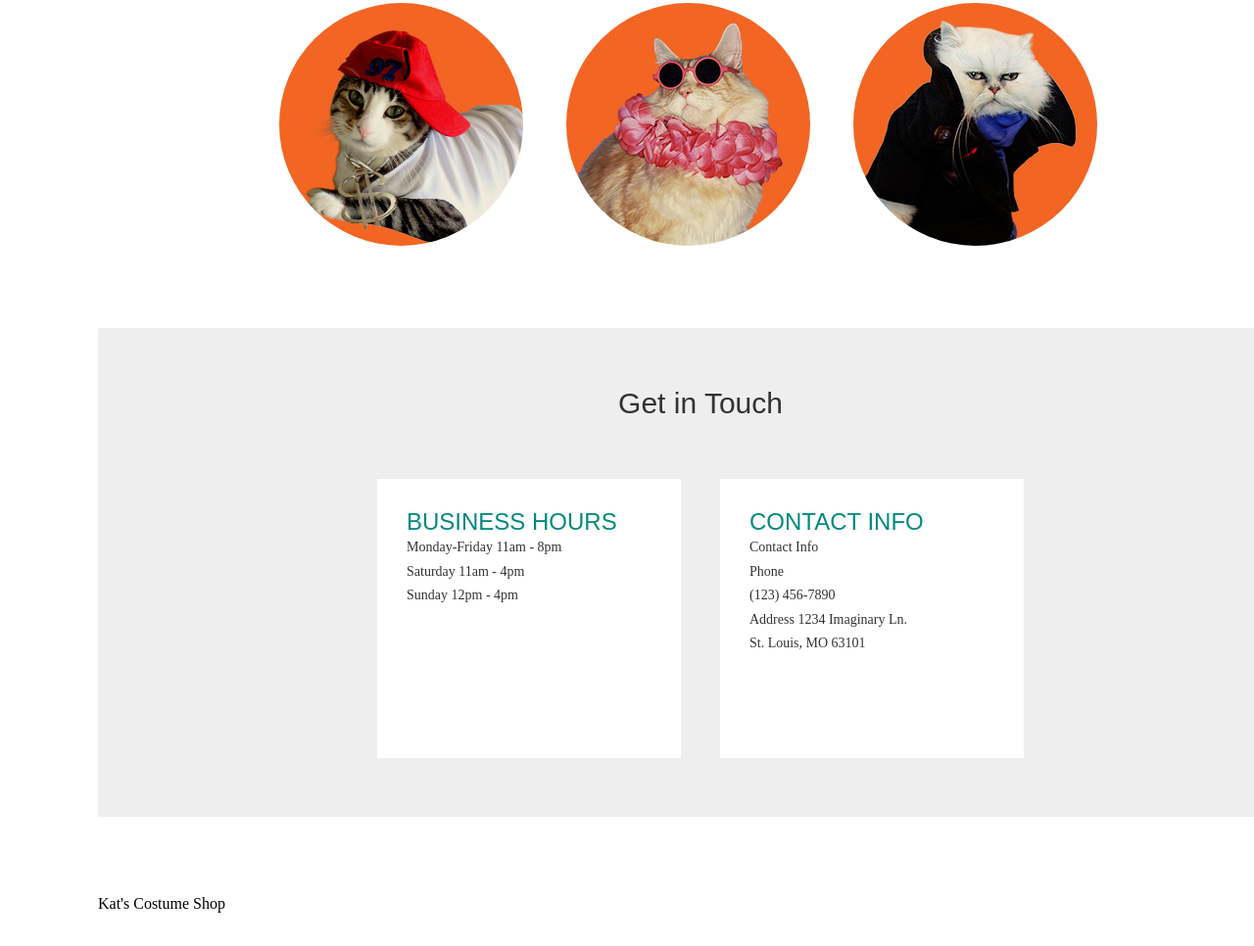
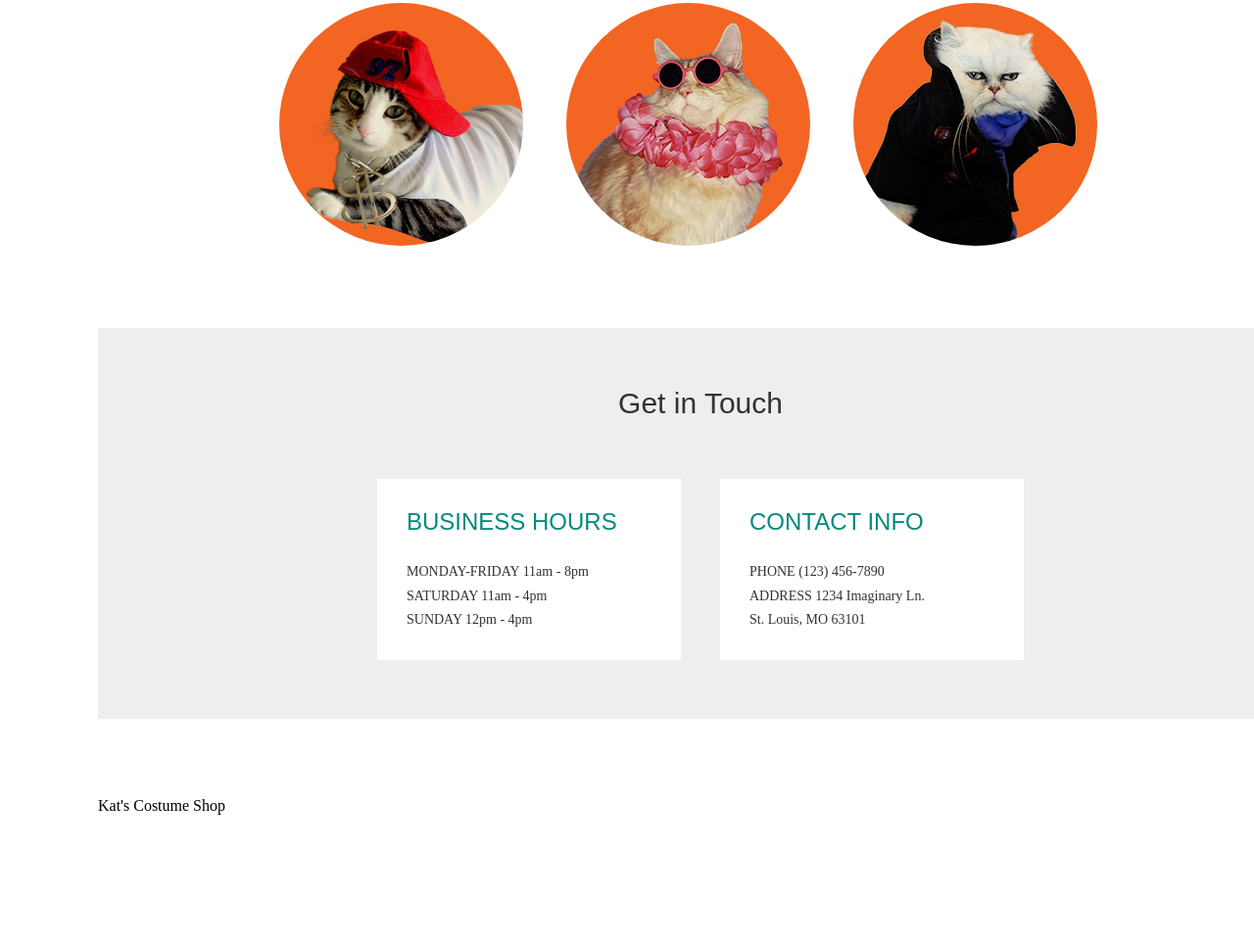
Before and after one commit to SayMaybe/cat-costume-project, a plain HTML site: page index.html in a window 1280 px wide. Shown: the part 1201-2167 px from the top of the page at 98% size. After the commit the page ends 2083 px from the top, so only its background shows below. Drawn offline with Linux system fonts and the light colour scheme.

Commit message:
Changed Contact Boxes

```diff
--- a/index.html
+++ b/index.html
@@ -68,17 +68,15 @@
   <h1>Get in Touch</h1>
     <div class="contact-box">
       <h2>Business Hours</h2>
-      <p>Monday-Friday 11am - 8pm<br />
-      Saturday 11am - 4pm<br/>
-      Sunday 12pm - 4pm</p>
+      <p>MONDAY-FRIDAY 11am - 8pm<br />
+      SATURDAY 11am - 4pm<br/>
+      SUNDAY 12pm - 4pm</p>
     </div>
     <div class="contact-box">
       <h2>Contact Info</h2>
-      <p>Contact Info<br/>
-        Phone</br>
-        (123) 456-7890</p>
+      <P>PHONE (123) 456-7890</p>
 
-        <p>Address
+        <p>ADDRESS
         1234 Imaginary Ln.<br />
         St. Louis, MO 63101</p>
     </div>
--- a/main.css
+++ b/main.css
@@ -165,10 +165,14 @@ header {
 .contact-box {
   background-color: #fff;
   width: 250px;
-  height: 225px;
+  height: 125px;
   padding: 30px;
   margin: 60px 20px 60px 20px;
   float: left;
+}
+.contact-box h2 {
+  padding-bottom: 25px;
+
 }
 .group:before, .group:after {
   content: " ";
```
